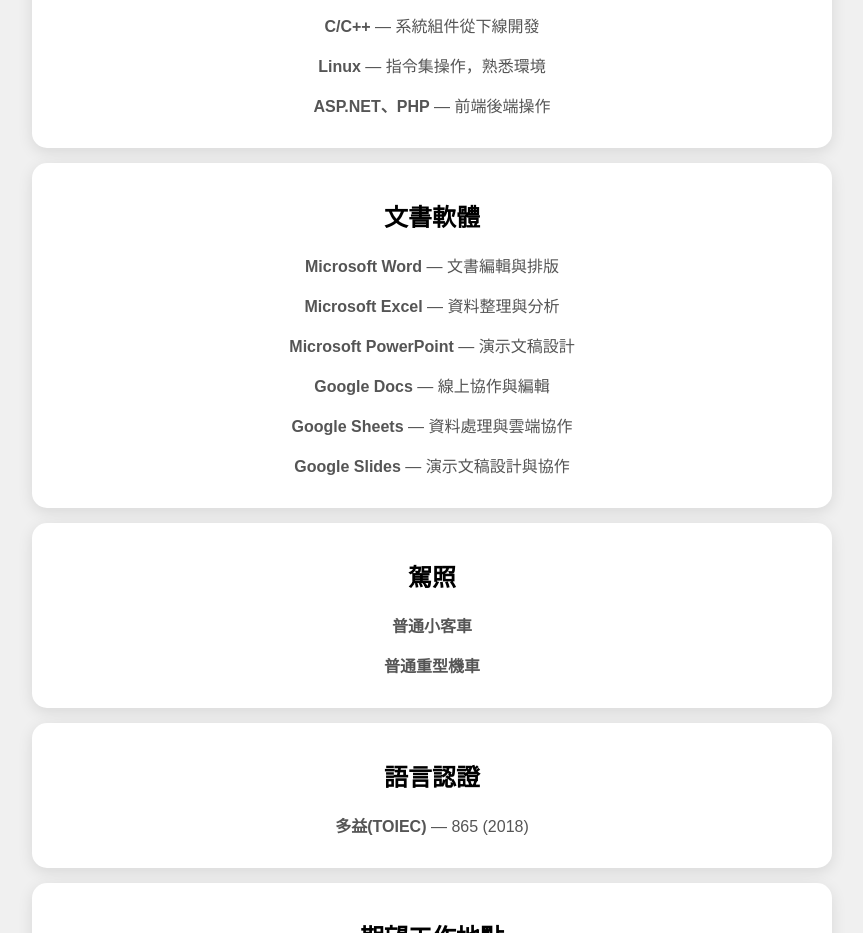
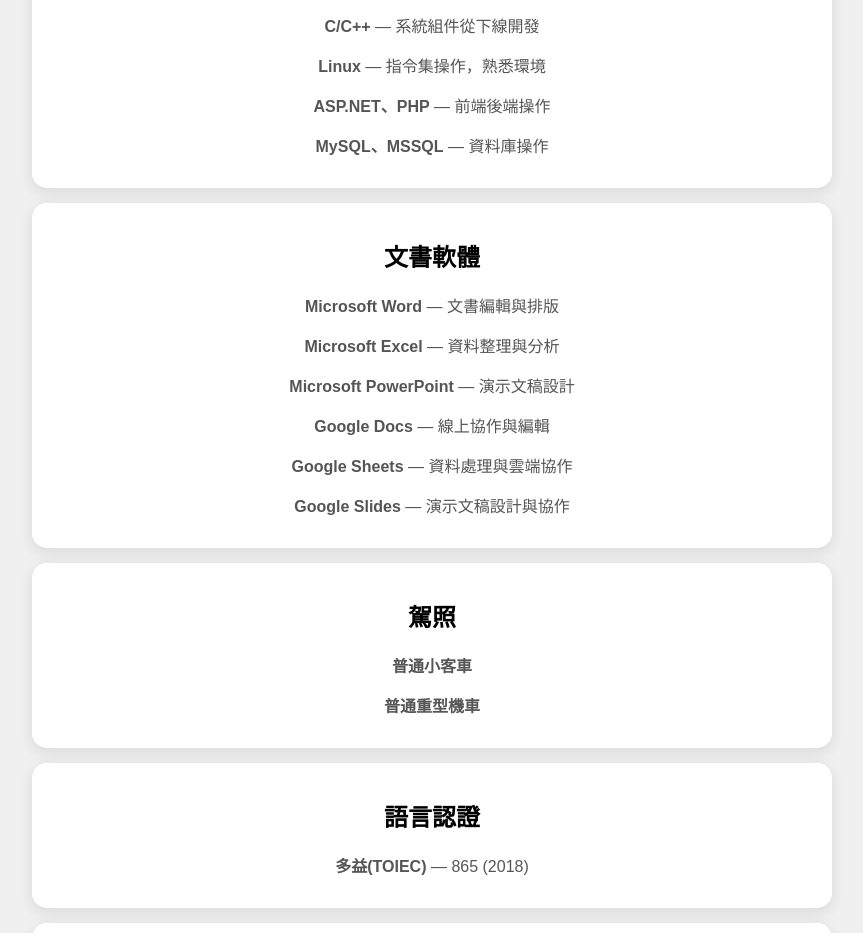
Before and after one commit to tsaitsaiji/tsaitsaiji.github.io, a plain HTML site: page index.html in a window 1280 px wide. Shown: the part 1381-2314 px from the top of the page, without its empty margins (208-1071 px from the left). Drawn offline with Linux system fonts and the light colour scheme.

Commit message:
Update index.html

```diff
--- a/index.html
+++ b/index.html
@@ -71,6 +71,7 @@
     <p><strong>C/C++</strong> — 系統組件從下線開發</p>
     <p><strong>Linux</strong> — 指令集操作，熟悉環境</p>
     <p><strong>ASP.NET、PHP</strong> — 前端後端操作</p>
+    <p><strong>MySQL、MSSQL</strong> — 資料庫操作</p>
   </div>
 
   <!-- 文書技能部分 -->
```
